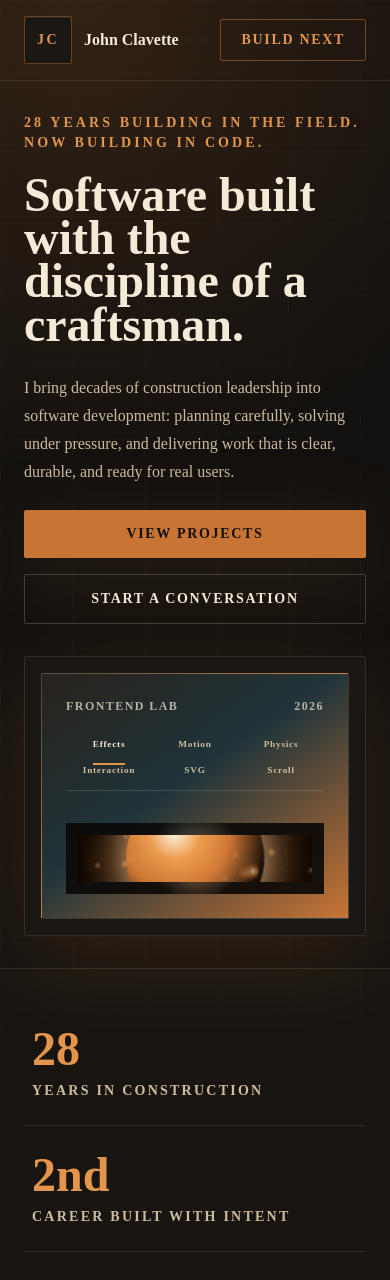
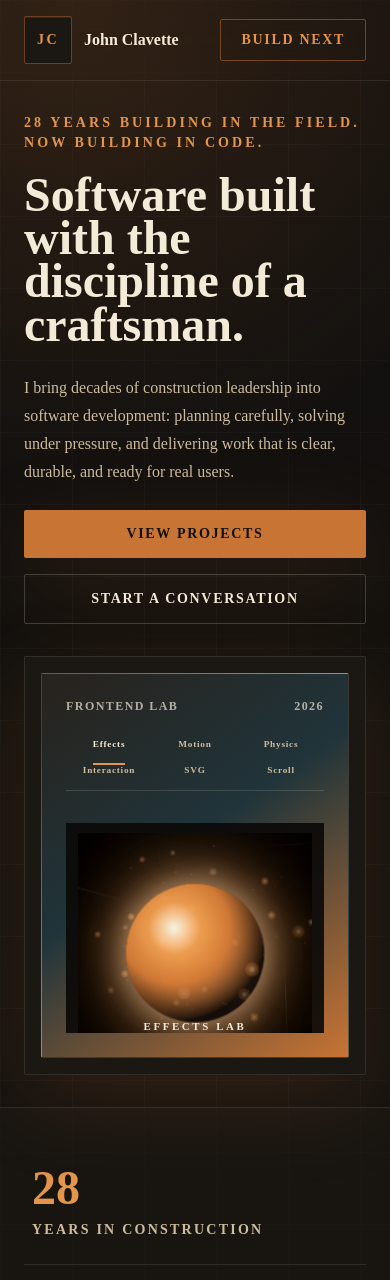
Before and after one commit to Boxyroom/john-portfolio, a Next.js app: page / in a window 390 px wide. Shown: the top 1280 px of the page. Built offline with nearby package versions, Linux system fonts and the light colour scheme.

Commit message:
second phone responsiveness fix

```diff
--- a/components/Hero.tsx
+++ b/components/Hero.tsx
@@ -380,8 +380,8 @@ function ClickAndMoveCard({
 
 function EffectsShowcase() {
   return (
-    <div className="effects-scene relative flex h-full min-h-0 w-full items-center justify-center overflow-hidden p-3 sm:min-h-[320px] sm:p-4">
-      <div className="effects-scene-field relative flex h-full min-h-0 w-full items-center justify-center overflow-hidden rounded-sm sm:min-h-[300px]">
+    <div className="effects-scene relative flex h-full min-h-[260px] w-full items-center justify-center overflow-hidden p-3 sm:min-h-[320px] sm:p-4">
+      <div className="effects-scene-field relative flex h-full min-h-[240px] w-full items-center justify-center overflow-hidden rounded-sm sm:min-h-[300px]">
         <div className="effects-scene-atmosphere pointer-events-none absolute inset-0 transition duration-700" />
         <div className="effects-scene-haze pointer-events-none absolute left-1/2 top-1/2 size-80 -translate-x-1/2 -translate-y-1/2 rounded-full sm:size-[28rem]" />
 
@@ -1092,7 +1092,7 @@ export function Hero() {
       </div>
 
       <div className="relative lg:-mt-5 overflow-hidden rounded-sm border border-bone/10 bg-charcoal-2 p-4 shadow-glow">
-        <div className="aspect-[5/4] lg:aspect-[9/10] rounded-sm border border-bone/10 bg-[linear-gradient(145deg,#28221c_0%,#20343a_45%,#c87434_100%)] p-6 text-bone">
+        <div className="aspect-[4/5] rounded-sm border border-bone/10 bg-[linear-gradient(145deg,#28221c_0%,#20343a_45%,#c87434_100%)] p-6 text-bone sm:aspect-[5/4] lg:aspect-[9/10]">
           <div className="flex h-full flex-col">
             <div className="flex items-center justify-between text-xs font-bold uppercase tracking-[0.12em] text-bone/70">
               <span>Frontend Lab</span>
```
